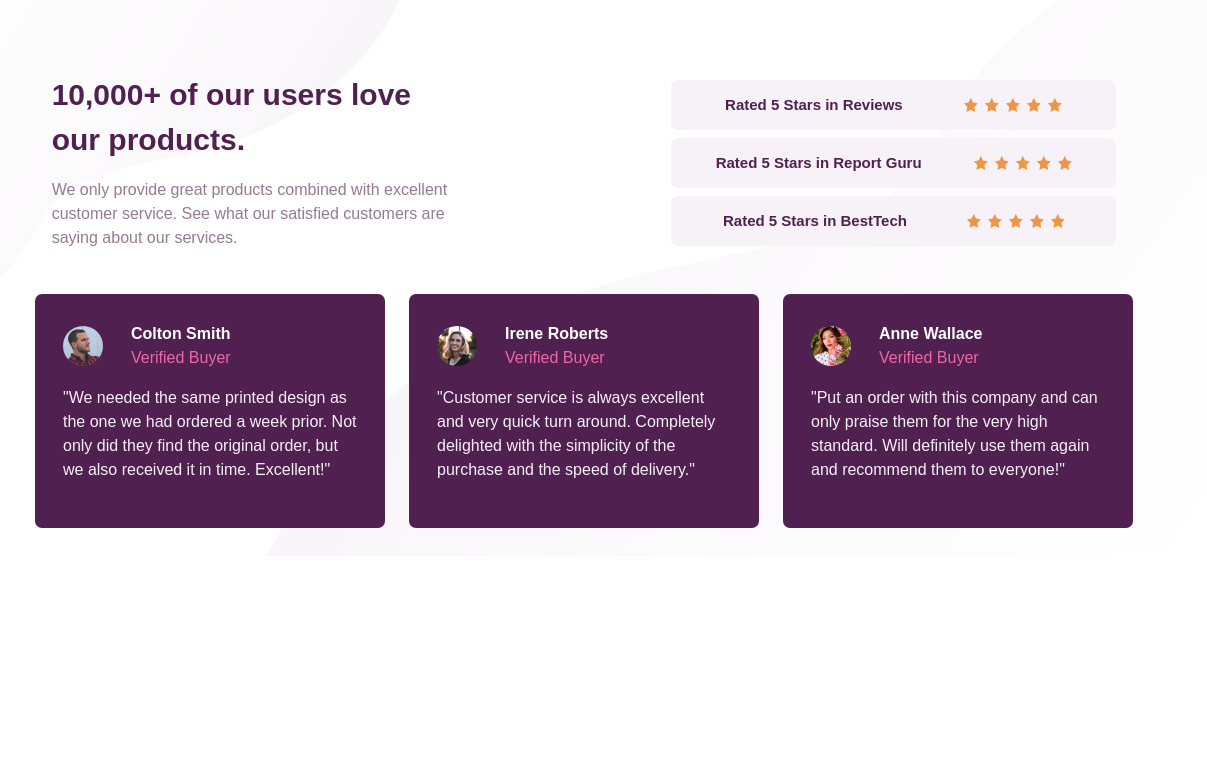
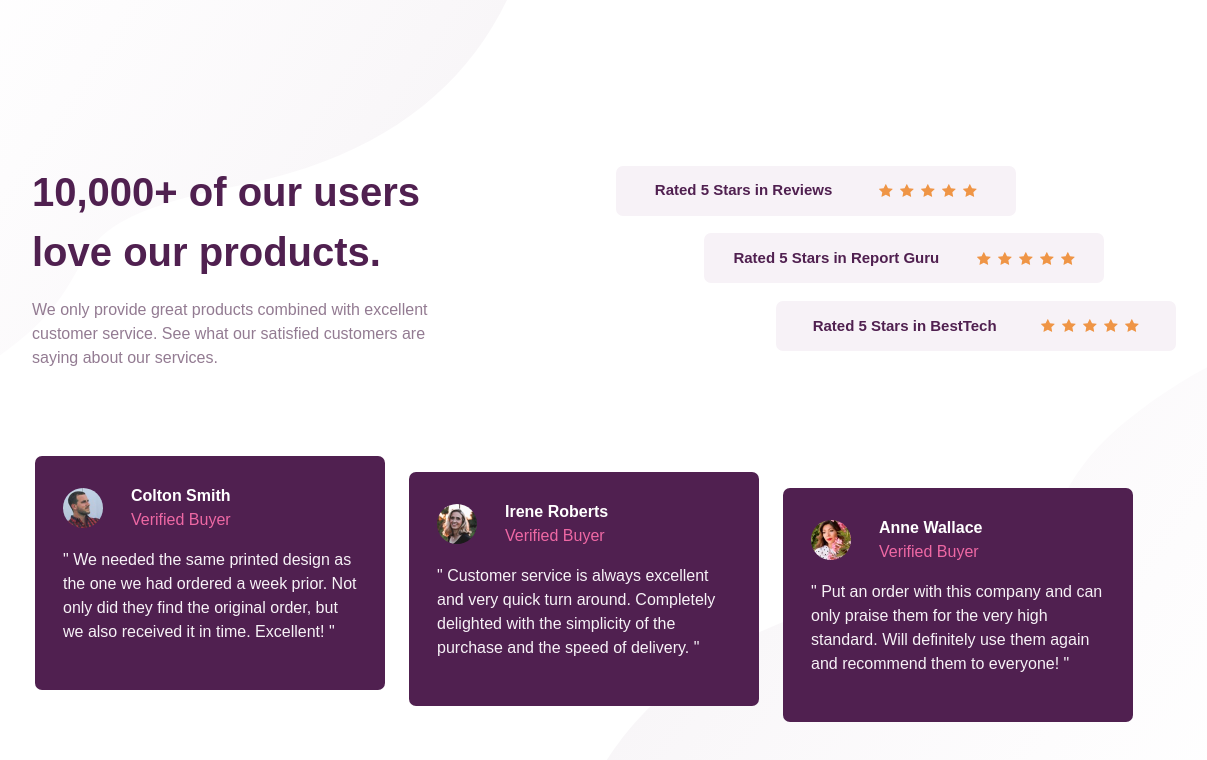
Before and after one commit to ItaloDev-Marcelo/social-proof-section, a React (Vite) app: page / in a window 1536 px wide. Shown: the top 760 px of the page, without its empty margins (184-1391 px from the left). Built offline with nearby package versions, Linux system fonts and the light colour scheme.

Commit message:
Corrigindo erros na responsividade

```diff
--- a/src/Data/globalData.ts
+++ b/src/Data/globalData.ts
@@ -23,9 +23,9 @@ export const ReviewData:ReviewFormate[]  = [
 
 
 
-const quote0 = ' "We needed the same printed design as the one we had ordered a week prior. Not only did they find the original order, but we also received it in time. Excellent!"'
-const quote1 = ' "Customer service is always excellent and very quick turn around. Completely delighted with the simplicity of the purchase and the speed of delivery."'
-const quote2 = ' "Put an order with this company and can only praise them for the very high standard. Will definitely use them again and recommend them to everyone!"'
+const quote0 = ' " We needed the same printed design as the one we had ordered a week prior. Not only did they find the original order, but we also received it in time. Excellent! "'
+const quote1 = ' " Customer service is always excellent and very quick turn around. Completely delighted with the simplicity of the purchase and the speed of delivery. "'
+const quote2 = ' " Put an order with this company and can only praise them for the very high standard. Will definitely use them again and recommend them to everyone! "'
 
 
 
--- a/src/components/review-component/index.tsx
+++ b/src/components/review-component/index.tsx
@@ -7,8 +7,10 @@ export default function ReviewComponent({ReviewTitle}:ReviewProps) {
          <article className="flex flex-col justify-center my-2 lg:flex-row lg:justify-evenly
           gap-2 items-center w-[327px] h-[80px]
            lg:w-[355px] lg:h-[50px]
-          xl:w-[445px] xl:h-[50px] rounded-[7px] bg-Grayish-Magenta ">
-              <h2 className="text-normal text-Magenta font-bold">{ReviewTitle}</h2>
+          xl:w-[400px] xl:h-[50px] rounded-[7px] bg-Grayish-Magenta ">
+              <h2 className="text-normal text-Magenta font-bold">
+                <strong>{ReviewTitle}</strong>
+              </h2>
                <FiveStarts  />
          </article>
     )
--- a/src/index.css
+++ b/src/index.css
@@ -9,26 +9,140 @@
   --text-normal: 0.9375em;
   --text-normal-x1: 1.5em;
   --text-normal-x2: 1.6875em;
-  --text-normal-x3: 1.875em;
+  --text-normal-x3: 2em;
+  --text-normal-x4: 2.5em;
   --font-League:"League Spartan", sans-serif;
 }
 
 
 body {
-  background-image: url(./assets/images/bg-pattern-top-mobile.svg)  ,
-   url(./assets/images/bg-pattern-bottom-mobile.svg) ;
+  background-image: url(./assets/images/bg-pattern-top-mobile.svg) , url(./assets/images/bg-pattern-bottom-mobile.svg) ;
    background-repeat: no-repeat,  no-repeat ;
   background-size: contain, contain  ;
-  background-position: top 0 left 0,  bottom 0 right 0  ;
+  background-position: top  left ,  bottom  right ;
+  background-attachment: fixed;
+}
+
+@media (min-width: 1024px) {
+
+  body {
+  background-image: url(./assets/images/bg-pattern-top-desktop.svg),url(./assets/images/bg-pattern-bottom-desktop.svg) ;
+  background-size: 45%, 50%  ;
+}
+
+.review-row article:nth-of-type(1) {
+    position: relative;
+    left: -2em;
+}
+
+.review-row article:nth-of-type(2) {
+    position: relative;
+    left: 1em;
+}
+
+.review-row article:nth-of-type(3) {
+    position: relative;
+    left: 3em;
+}
+
+.card-row article:nth-of-type(2) {
+      position: relative;
+      top: 1em;
+}
+
+.card-row article:nth-of-type(3) {
+      position: relative;
+      top: 2em;
+}
+
+}
+
+@media (min-width: 1280px) and  (min-height: 800px)  {
+  main {
+    position: relative;
+    top:4em;
+  }
+
+   main  section:nth-of-type(1) header {
+    margin-left: -4em;
+  }
+
+    .review-row article {
+    margin: 1.1em 0;
+  }
+
+  .card-row {
+     position: relative;
+    top:2em;
+  }
+
+
+    .review-row article:nth-of-type(1) {
+    left: -3em;
+}
+
+.review-row article:nth-of-type(2) {
+    left: 3em;
+}
+
+.review-row article:nth-of-type(3) {
+    left: 8em;
 }
 
 
 
-@media (min-width: 1024px) {
 
-  body {
-  background-image: url(./assets/images/bg-pattern-top-desktop.svg)  ,
-   url(./assets/images/bg-pattern-bottom-desktop.svg) ;
-  background-size: auto , auto ;
+
+
 }
+
+@media (min-width: 1360px) {
+   .card-row {
+     position: relative;
+    top:1em;
+  }
+
+      .review-row article {
+    margin: 1.1em 0;
+  }
+
+
+  .review-row article:nth-of-type(1) {
+    position: relative;
+    left: -3em;
 }
+
+.review-row article:nth-of-type(2) {
+    position: relative;
+    left: 2.5em;
+}
+
+.review-row article:nth-of-type(3) {
+    position: relative;
+    left: 7em;
+}
+
+
+
+ main  section:nth-of-type(1) header {
+    margin-left: -3em;
+  }
+
+
+}
+
+
+@media (min-width: 1440px) {
+
+    .card-row {
+     position: relative;
+    top:3em;
+  }
+
+
+   main  section:nth-of-type(1) header {
+    margin-left: -1em;
+  }
+
+
+}
--- a/src/main-page/index.tsx
+++ b/src/main-page/index.tsx
@@ -12,15 +12,16 @@ export default function SocialProofMain() {
 
     return (
          <main className="font-League font-normal flex flex-col
-         justify-center items-center  p-7 lg:p-4 lg:mt-10
+         justify-center items-center  p-7 lg:p-7 lg:mt-10
           ">
              <section className="  flex flex-col
-         justify-center items-center  lg:flex lg:flex-row lg:justify-evenly lg:items-start w-[100%]  ">
+         justify-center items-center relative xl:right-7
+          lg:flex lg:flex-row lg:justify-evenly  w-[100%]  ">
                   <header className="lg:w-[400px] text-center lg:text-left ">
-                      <h1 className="text-normal-x3 text-Magenta font-bold my-4"> {headerTitle} </h1>
+                      <h1 className="text-normal-x3 xl:text-normal-x4 text-Magenta font-bold my-4"> {headerTitle} </h1>
                       <CommunParagraph Text={headerInformation} color='text-Dark-Grayish-Magenta' />
                   </header>
-                 <div className=" my-4">
+                 <div className=" my-4 review-row ">
                    {
                     ReviewData.map(({reviewText, id}) => {
                          return <ReviewComponent ReviewTitle={reviewText} key={id} />
@@ -29,7 +30,7 @@ export default function SocialProofMain() {
                  </div>
              </section>
 
-             <section  className="lg:flex lg:flex-row lg:justify-between lg:mt-2 xl:mt-3">
+             <section  className="lg:flex lg:flex-row lg:justify-between lg:mt-2 xl:mt-3 card-row">
                  {
                     CardData.map(({id, profilePhoto,userName,verified,informationQuote})  => {
                         return <ProfileCard key={id} profilePhoto={profilePhoto} userName={userName}
```
